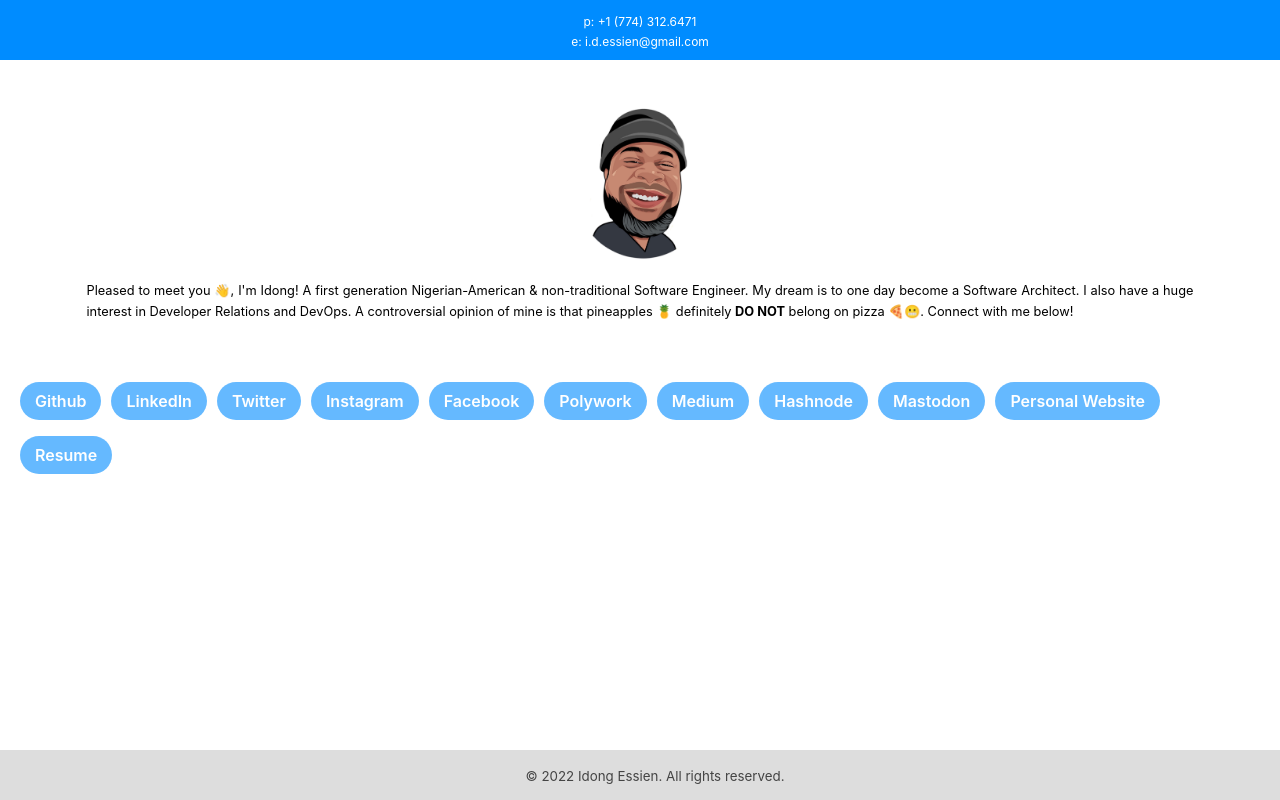
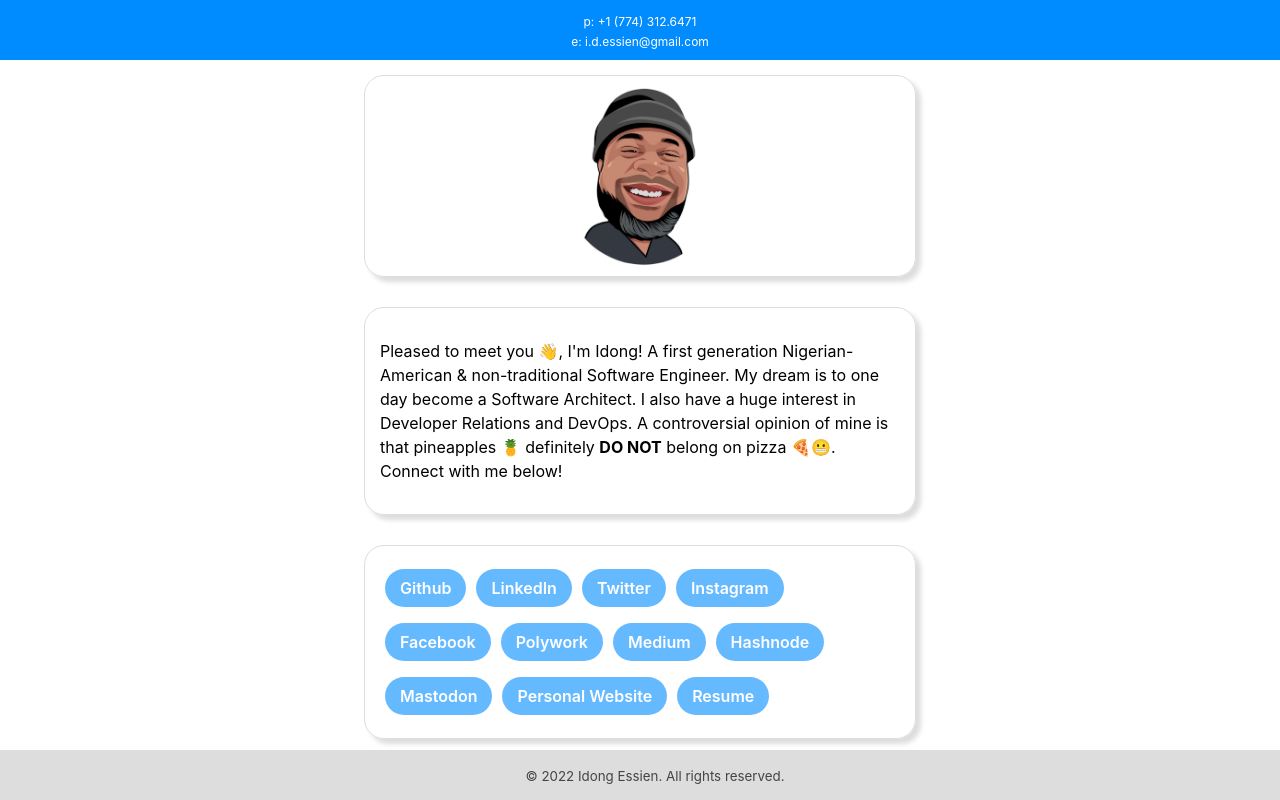
Before and after one commit to idongCodes/allMyLinks, a React (Create React App) app: page / in a window 1280 px wide. Built offline with nearby package versions, Linux system fonts and the light colour scheme.

Commit message:
Update Desktop View

```diff
--- a/src/components/AllLinks/Links.js
+++ b/src/components/AllLinks/Links.js
@@ -7,6 +7,20 @@ function Links() {
         padding: 0 15px;
         display: flex;
         flex-wrap: wrap;
+
+        @media screen and (min-width: 400px) {
+            border: 1px solid #ddd;
+            border-radius: 20px;
+            box-shadow: 5px 5px 5px #ddd;
+            width: 520px;
+            padding: 15px;
+            margin: 0 auto;
+
+            &:hover {
+                box-shadow: 5px 5px 5px #bbb;
+                border: 1px solid #bbb;
+            }
+        }
     `
 
     return (
--- a/src/components/ProfileCard/ProfileCard.js
+++ b/src/components/ProfileCard/ProfileCard.js
@@ -6,6 +6,11 @@ function ProfileCard() {
 
     const ProfileContainer = styled.div`
          padding: 3%;
+
+         @media screen and (min-width: 400px) {
+            // background: #ddd;
+            padding: 15px;
+         }
     `
 
     return (
--- a/src/components/ProfileCard/ProfileHeadline.js
+++ b/src/components/ProfileCard/ProfileHeadline.js
@@ -7,6 +7,23 @@ function ProfileHeadline() {
         padding: 0 4%;
         font-size: .8rem;
         text-align: justify;
+
+        @media screen and (min-width: 400px) {
+            width: 520px;
+            margin: 30px auto 15px;
+            border: 1px solid #ddd;
+            border-radius: 20px;
+            padding: 15px;
+            font-size: 1rem;
+            line-height: 1.5rem;
+            text-align: left;
+            box-shadow: 5px 5px 5px #ddd;
+
+            &:hover {
+                box-shadow: 5px 5px 5px #bbb;
+                border: 1px solid #bbb;
+            }
+        }
     `
 
     return (
--- a/src/components/ProfileCard/ProfilePic.js
+++ b/src/components/ProfileCard/ProfilePic.js
@@ -12,10 +12,35 @@ function ProfilePic() {
         background-position: center;
         background-repeat: no-repeat;
         margin: 0 auto;
+
+        @media screen and (min-width: 400px) {
+            border: 1px solid #ddd;
+            border-radius: 20px;
+            width: 550px;
+            height: auto;
+            background-image: none;
+            box-shadow: 5px 5px 5px #ddd;
+
+            &:hover {
+                box-shadow: 5px 5px 5px #bbb;
+                border: 1px solid #bbb;
+            }
+        }
     `
+        const MyImg = styled.img`
+            display: none;
+            width: 200px;
+            height: 200px;
+
+            @media screen and (min-width: 400px) {
+                display: block;
+                margin: 0 auto;
+            }
+        `
 
     return (
         <ImgContainer>
+            <MyImg src={ ProfileImg } alt="illustration of my face" />
         </ImgContainer>
     )
 }
```
